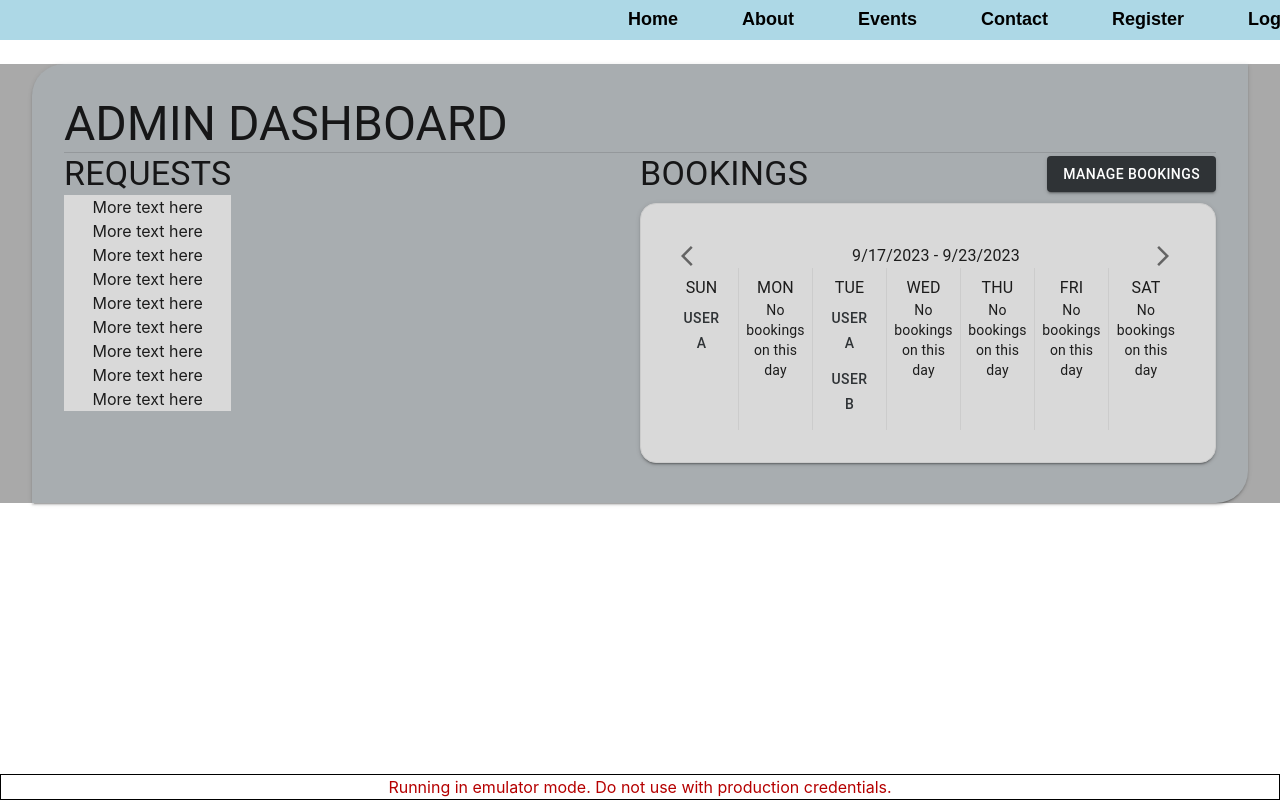
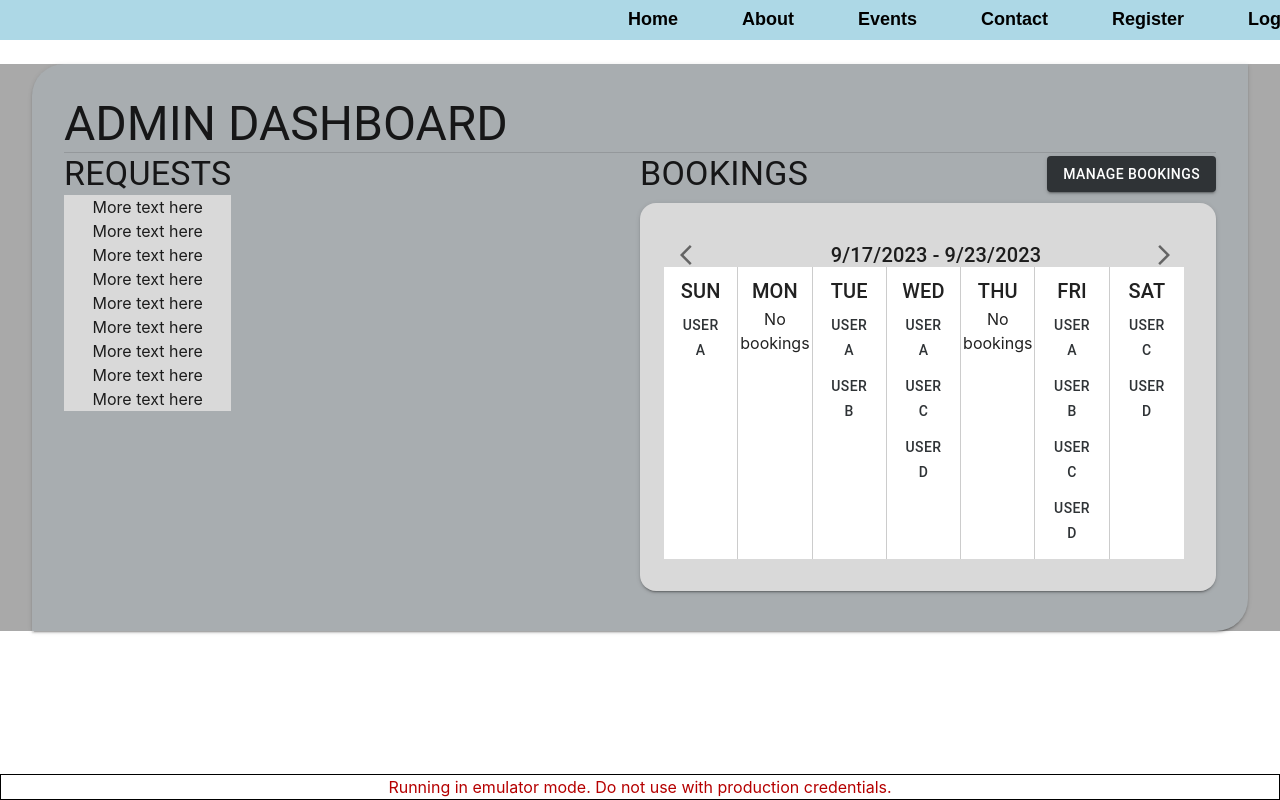
Before and after one commit to UoaWDCC/uasc-web, a React (Create React App) app in the folder frontend/: page /admin in a window 1280 px wide. Built offline with nearby package versions, Linux system fonts and the light colour scheme; grey boxes are pictures that could not be loaded.

Commit message:
css changes

```diff
--- a/frontend/src/pages/Admin.css
+++ b/frontend/src/pages/Admin.css
@@ -11,13 +11,13 @@
 .bookings-section {
   width: 50%;
   margin-left: 2rem;
+  background-color: #a8adb0;
 }
 
 .calendar-container {
-  border: 1px solid #ccc;
   padding: 0.5rem;
   margin: 0.5rem 0;
-  border-radius: 5px;
+  background-color: white;
 }
 
 .day-container {
@@ -25,6 +25,9 @@
   border-right: 1px solid #ccc;
   flex-grow: 1;
   text-align: center;
+  background-color: white;
+  border-top: none;
+  border-bottom: none;
 }
 
 .day-container:last-child {
@@ -38,7 +41,7 @@
 }
 
 .user-button {
-  background-color: #D9D9D9;
+  background-color: #d9d9d9;
   text-align: center;
   margin: 0.25rem 0;
   padding: 0.25rem;
@@ -54,3 +57,8 @@
   flex-grow: 1;
   text-align: center;
 }
+
+.no-booking {
+  text-align: center;
+  margin: 1rem 0;
+}
--- a/frontend/src/pages/Admin.js
+++ b/frontend/src/pages/Admin.js
@@ -26,6 +26,10 @@ const Admin = () => {
     SUN: ["User A"],
     MON: [],
     TUE: ["User A", "User B"],
+    WED: ["User A", "User C", "User D"],
+    THU: [],
+    FRI: ["User A", "User B", "User C", "User D"],
+    SAT: ["User C", "User D"],
   }
 
   const handleUserClick = (user) => {
@@ -77,7 +81,7 @@ const Admin = () => {
                   <ArrowBackIos />
                 </IconButton>
                 <Typography
-                  variant="subtitle1"
+                  variant="h6"
                   paddingLeft="1rem"
                   className="date-range"
                 >
@@ -97,7 +101,7 @@ const Admin = () => {
                     md={12 / daysOfWeek.length}
                     className="day-container"
                   >
-                    <Typography align="center">{day}</Typography>
+                    <Typography align="center" variant="h6">{day}</Typography>
                     <div className="user-buttons-container">
                       {bookings[day]?.length > 0 ? (
                         bookings[day].map((user, userIndex) => (
@@ -110,8 +114,8 @@ const Admin = () => {
                           </Button>
                         ))
                       ) : (
-                        <Typography variant="body2">
-                          No bookings on this day
+                        <Typography variant="no-booking">
+                          No bookings
                         </Typography>
                       )}
                     </div>
```
